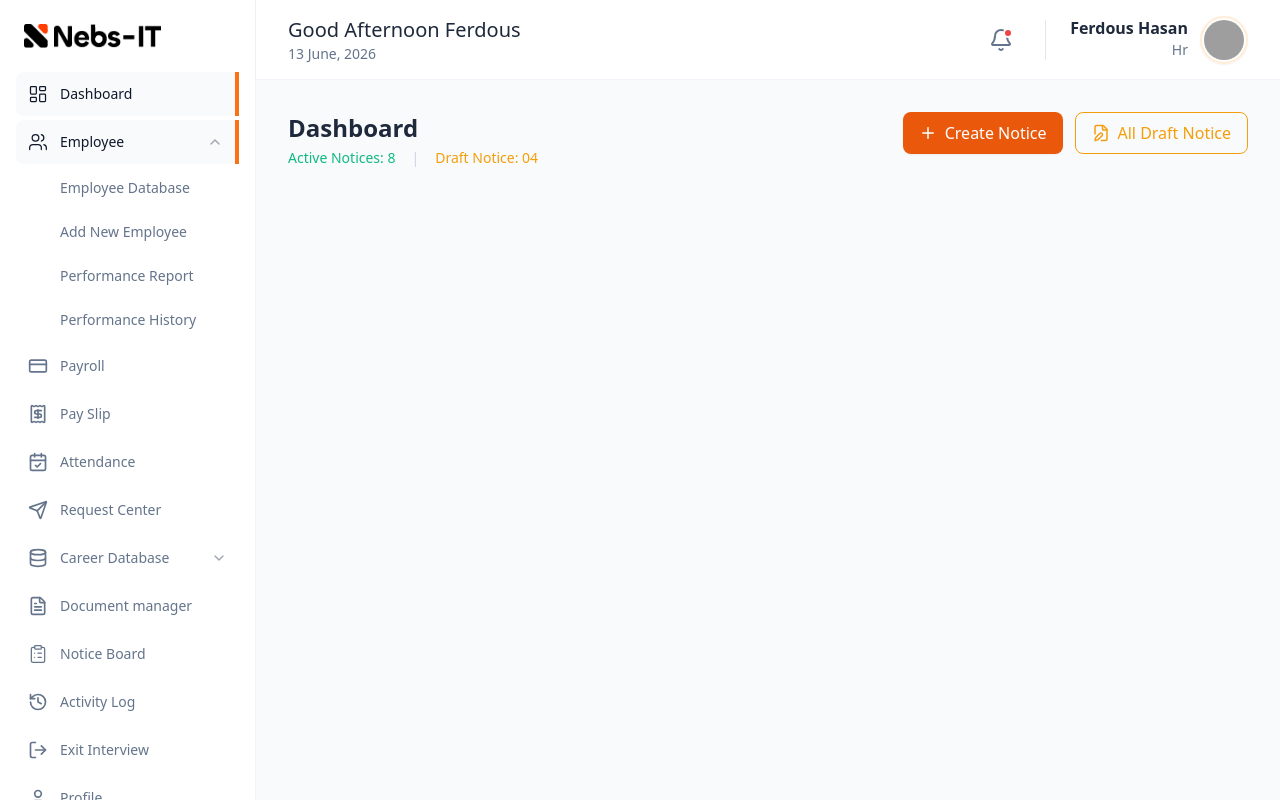
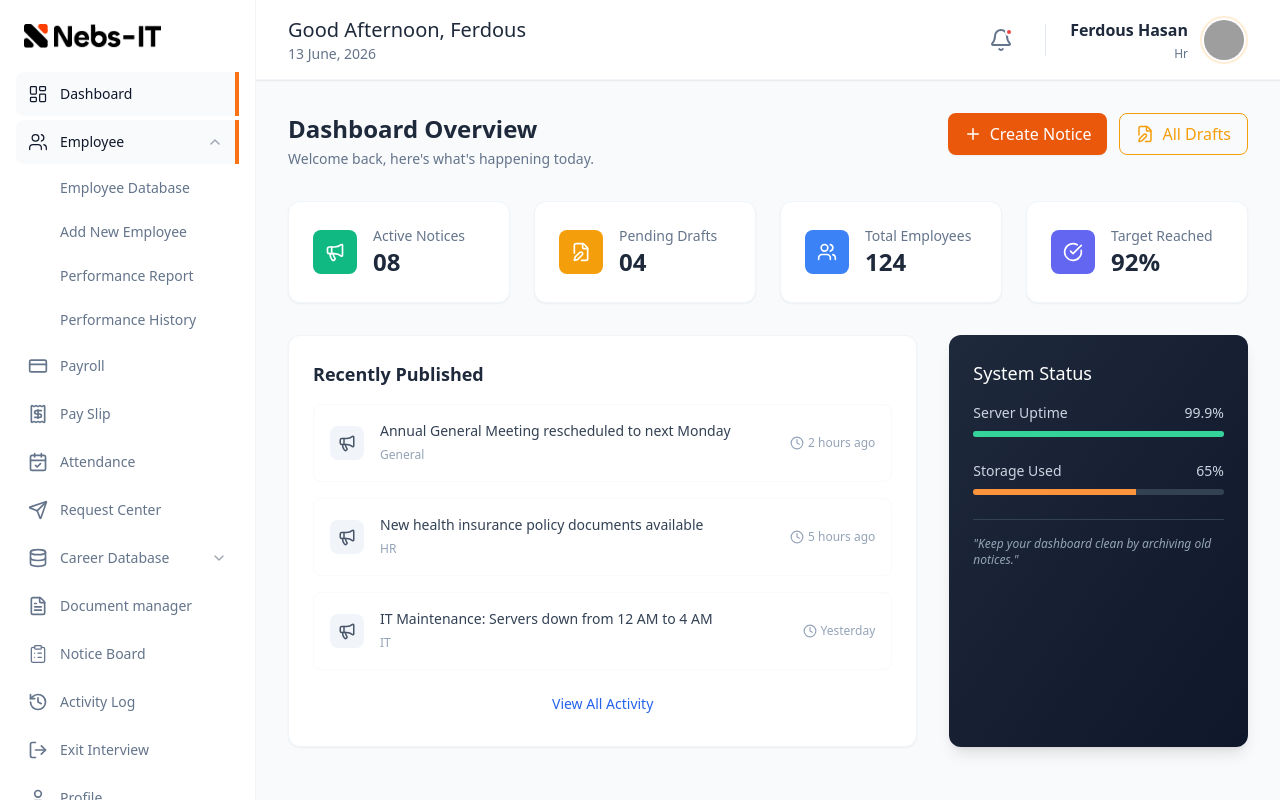
Before and after one commit to ferdoushasanpr/nebsit-dashboard, a React (Vite) app: page / in a window 1280 px wide. Built offline with nearby package versions, Linux system fonts and the light colour scheme; grey boxes are pictures that could not be loaded.

Commit message:
fix: Components are Responsive

```diff
--- a/src/components/Dashboard.tsx
+++ b/src/components/Dashboard.tsx
@@ -1,28 +1,173 @@
-import { Plus, FileEdit } from "lucide-react";
+import {
+  Plus,
+  FileEdit,
+  Users,
+  Megaphone,
+  Clock,
+  CheckCircle,
+} from "lucide-react";
+
+interface StatCardProps {
+  title: string;
+  value: string | number;
+  icon: React.ReactNode;
+  color: string;
+}
+
+interface RecentNotice {
+  id: number;
+  title: string;
+  time: string;
+  category: string;
+}
 
 export default function Dashboard() {
+  const recentNotices: RecentNotice[] = [
+    {
+      id: 1,
+      title: "Annual General Meeting rescheduled to next Monday",
+      time: "2 hours ago",
+      category: "General",
+    },
+    {
+      id: 2,
+      title: "New health insurance policy documents available",
+      time: "5 hours ago",
+      category: "HR",
+    },
+    {
+      id: 3,
+      title: "IT Maintenance: Servers down from 12 AM to 4 AM",
+      time: "Yesterday",
+      category: "IT",
+    },
+  ];
+
   return (
-    <>
-      <div className="flex justify-between items-start mb-6">
+    <div className="max-w-7xl mx-auto">
+      <div className="flex justify-between items-start mb-8">
         <div>
-          <h1 className="text-2xl font-semibold text-slate-800">Dashboard</h1>
-          <div className="flex gap-4 mt-1 text-sm">
-            <span className="text-emerald-500 font-medium">
-              Active Notices: 8
-            </span>
-            <span className="text-slate-300">|</span>
-            <span className="text-amber-500 font-medium">Draft Notice: 04</span>
-          </div>
+          <h1 className="text-2xl font-semibold text-slate-800">
+            Dashboard Overview
+          </h1>
+          <p className="text-slate-500 text-sm mt-1">
+            Welcome back, here's what's happening today.
+          </p>
         </div>
         <div className="flex gap-3">
           <button className="flex items-center gap-2 bg-orange-600 text-white px-4 py-2 rounded-lg hover:bg-orange-700 transition shadow-sm">
             <Plus size={18} /> Create Notice
           </button>
           <button className="flex items-center gap-2 border border-amber-500 text-amber-500 px-4 py-2 rounded-lg hover:bg-amber-50 transition">
-            <FileEdit size={18} /> All Draft Notice
+            <FileEdit size={18} /> All Drafts
           </button>
         </div>
       </div>
-    </>
+
+      <div className="grid grid-cols-1 md:grid-cols-2 lg:grid-cols-4 gap-6 mb-8">
+        <StatCard
+          title="Active Notices"
+          value="08"
+          icon={<Megaphone size={20} />}
+          color="bg-emerald-500"
+        />
+        <StatCard
+          title="Pending Drafts"
+          value="04"
+          icon={<FileEdit size={20} />}
+          color="bg-amber-500"
+        />
+        <StatCard
+          title="Total Employees"
+          value="124"
+          icon={<Users size={20} />}
+          color="bg-blue-500"
+        />
+        <StatCard
+          title="Target Reached"
+          value="92%"
+          icon={<CheckCircle size={20} />}
+          color="bg-indigo-500"
+        />
+      </div>
+
+      <div className="grid grid-cols-1 lg:grid-cols-3 gap-8">
+        <div className="lg:col-span-2 bg-white p-6 rounded-xl border border-slate-100 shadow-sm">
+          <h3 className="text-lg font-semibold text-slate-800 mb-4">
+            Recently Published
+          </h3>
+          <div className="space-y-4">
+            {recentNotices.map((notice) => (
+              <div
+                key={notice.id}
+                className="flex items-center justify-between p-4 border border-slate-50 rounded-lg hover:bg-slate-50 transition"
+              >
+                <div className="flex gap-4 items-center">
+                  <div className="p-2 bg-slate-100 rounded-lg text-slate-600">
+                    <Megaphone size={18} />
+                  </div>
+                  <div>
+                    <h4 className="text-sm font-medium text-slate-700">
+                      {notice.title}
+                    </h4>
+                    <span className="text-xs text-slate-400">
+                      {notice.category}
+                    </span>
+                  </div>
+                </div>
+                <div className="flex items-center gap-1 text-xs text-slate-400">
+                  <Clock size={14} />
+                  {notice.time}
+                </div>
+              </div>
+            ))}
+          </div>
+          <button className="w-full mt-4 py-2 text-sm text-blue-600 font-medium hover:bg-blue-50 rounded-lg transition">
+            View All Activity
+          </button>
+        </div>
+
+        <div className="bg-gradient-to-br from-slate-800 to-slate-900 p-6 rounded-xl text-white shadow-lg">
+          <h3 className="text-lg font-medium mb-4">System Status</h3>
+          <div className="space-y-6">
+            <div>
+              <div className="flex justify-between text-sm mb-2 text-slate-300">
+                <span>Server Uptime</span>
+                <span>99.9%</span>
+              </div>
+              <div className="w-full bg-slate-700 h-1.5 rounded-full overflow-hidden">
+                <div className="bg-emerald-400 h-full w-[99.9%]"></div>
+              </div>
+            </div>
+            <div>
+              <div className="flex justify-between text-sm mb-2 text-slate-300">
+                <span>Storage Used</span>
+                <span>65%</span>
+              </div>
+              <div className="w-full bg-slate-700 h-1.5 rounded-full overflow-hidden">
+                <div className="bg-orange-400 h-full w-[65%]"></div>
+              </div>
+            </div>
+            <div className="pt-4 border-t border-slate-700">
+              <p className="text-xs text-slate-400 italic">
+                "Keep your dashboard clean by archiving old notices."
+              </p>
+            </div>
+          </div>
+        </div>
+      </div>
+    </div>
   );
 }
+
+function StatCard({ title, value, icon, color }: StatCardProps) {
+  return (
+    <div className="bg-white p-6 rounded-xl border border-slate-100 shadow-sm flex items-center gap-4">
+      <div className={`${color} text-white p-3 rounded-lg`}>{icon}</div>
+      <div>
+        <p className="text-sm font-medium text-slate-500">{title}</p>
+        <h2 className="text-2xl font-bold text-slate-800">{value}</h2>
+      </div>
+    </div>
+  );
+}
--- a/src/components/MainComponent.tsx
+++ b/src/components/MainComponent.tsx
@@ -1,19 +1,51 @@
-import React from "react";
+import React, { useState } from "react";
 import Sidebar from "./Sidebar";
 import Navbar from "./Navbar";
+import { Menu } from "lucide-react"; // Import toggle icons
 
 type MainComponentProps = {
   children: React.ReactNode;
 };
 
 export default function MainComponent({ children }: MainComponentProps) {
+  const [isMobileMenuOpen, setIsMobileMenuOpen] = useState(false);
+
   return (
-    <div className="h-screen flex overflow-hidden">
-      <Sidebar />
-      <main className="flex-1 flex flex-col bg-gray-100 h-screen">
-        <Navbar />
-        <div className="p-8 bg-slate-50 font-sans flex-1 overflow-y-auto">
-          {children}
+    <div className="h-screen flex flex-col md:flex-row overflow-hidden bg-slate-50 relative">
+      {/* Mobile Overlay */}
+      {isMobileMenuOpen && (
+        <div
+          className="fixed inset-0 bg-black/20 backdrop-blur-sm z-40 md:hidden"
+          onClick={() => setIsMobileMenuOpen(false)}
+        />
+      )}
+
+      {/* Sidebar Container */}
+      <div
+        className={`
+        fixed inset-y-0 left-0 z-50 transform transition-transform duration-300 ease-in-out md:relative md:translate-x-0
+        ${isMobileMenuOpen ? "translate-x-0" : "-translate-x-full"}
+      `}
+      >
+        <Sidebar onClose={() => setIsMobileMenuOpen(false)} />
+      </div>
+
+      <main className="flex-1 flex flex-col h-full min-w-0">
+        {/* Navbar with Hamburger Toggle */}
+        <div className="flex items-center bg-white border-b border-gray-100 md:block">
+          <button
+            onClick={() => setIsMobileMenuOpen(true)}
+            className="p-4 md:hidden text-slate-600 hover:text-orange-500 transition-colors"
+          >
+            <Menu size={24} />
+          </button>
+          <div className="flex-1">
+            <Navbar />
+          </div>
+        </div>
+
+        <div className="p-4 md:p-8 flex-1 overflow-y-auto">
+          <div className="max-w-7xl mx-auto">{children}</div>
         </div>
       </main>
     </div>
--- a/src/components/Navbar.tsx
+++ b/src/components/Navbar.tsx
@@ -2,35 +2,36 @@ import { Bell } from "lucide-react";
 
 export default function Navbar() {
   return (
-    <header className="h-20 bg-white border-b border-slate-100 flex items-center justify-between px-8 shadow-sm">
+    <header className="h-20 bg-white border-b border-slate-100 flex items-center justify-between px-4 md:px-8 shadow-sm shrink-0">
       <div className="flex flex-col">
-        <h2 className="text-xl font-medium text-[#1E293B]">
-          Good Afternoon Ferdous
+        <h2 className="text-lg md:text-xl font-medium text-[#1E293B] line-clamp-1">
+          <span className="hidden sm:inline">Good Afternoon, </span>Ferdous
         </h2>
-        <p className="text-sm text-[#64748B] font-medium">13 June, 2026</p>
+        <p className="text-xs md:text-sm text-[#64748B] font-medium">
+          13 June, 2026
+        </p>
       </div>
 
-      <div className="flex items-center gap-6">
+      <div className="flex items-center gap-3 md:gap-6">
         <div className="relative p-2 hover:bg-slate-50 rounded-full cursor-pointer transition-colors">
-          <Bell size={24} className="text-[#64748B]" />
-          <span className="absolute top-2 right-2 w-2.5 h-2.5 bg-red-500 border-2 border-white rounded-full"></span>
+          <Bell size={20} className="md:w-6 md:h-6 text-[#64748B]" />
+          <span className="absolute top-2 right-2 w-2 h-2 bg-red-500 border-2 border-white rounded-full"></span>
         </div>
 
-        <div className="h-10 w-[1px] bg-slate-200"></div>
+        <div className="h-8 w-[1px] bg-slate-200"></div>
 
-        <div className="flex items-center gap-3 cursor-pointer group">
-          <div className="text-right">
-            <p className="text-base font-bold text-[#1E293B] leading-none group-hover:text-sky-500 transition-colors">
+        <div className="flex items-center gap-2 md:gap-3 cursor-pointer group">
+          <div className="text-right hidden sm:block">
+            <p className="text-sm md:text-base font-bold text-[#1E293B] leading-none">
               Ferdous Hasan
             </p>
-            <p className="text-sm text-[#64748B] font-medium mt-1">Hr</p>
+            <p className="text-xs text-[#64748B] font-medium mt-1">Hr</p>
           </div>
-
-          <div className="w-12 h-12 rounded-full border-2 border-orange-100 p-0.5 overflow-hidden shadow-sm">
+          <div className="w-10 h-10 md:w-12 md:h-12 rounded-full border-2 border-orange-100 p-0.5 overflow-hidden">
             <img
               src="https://api.dicebear.com/7.x/avataaars/svg?seed=Asif"
-              alt="User Profile"
-              className="w-full h-full object-cover rounded-full bg-slate-100"
+              alt="User"
+              className="w-full h-full rounded-full bg-slate-100"
             />
           </div>
         </div>
--- a/src/components/Sidebar.tsx
+++ b/src/components/Sidebar.tsx
@@ -15,6 +15,7 @@ import {
   LogOut,
   User,
   ChevronDown,
+  X, // Added for mobile close button
 } from "lucide-react";
 
 const menuItems = [
@@ -43,16 +44,35 @@ const menuItems = [
   { name: "Profile", icon: User },
 ];
 
-export default function Sidebar() {
+interface SidebarProps {
+  onClose?: () => void; // Prop to handle closing mobile drawer
+}
+
+export default function Sidebar({ onClose }: SidebarProps) {
   const [openDropdown, setOpenDropdown] = useState<string | null>("Employee");
 
+  // Helper to close sidebar on mobile after clicking a link
+  const handleLinkClick = () => {
+    if (window.innerWidth < 768 && onClose) {
+      onClose();
+    }
+  };
+
   return (
-    <aside className="w-64 h-screen bg-white border-r border-gray-100 flex flex-col font-sans">
-      <div className="p-6 flex items-center gap-2">
+    <aside className="w-64 h-screen bg-white border-r border-gray-100 flex flex-col font-sans relative">
+      <div className="p-6 flex items-center justify-between gap-2">
         <img src={Logo} alt="Nebsit Logo" className="h-6 w-auto" />
+
+        {/* Mobile-only Close Button */}
+        <button
+          onClick={onClose}
+          className="md:hidden p-1 text-slate-400 hover:text-slate-600 transition-colors"
+        >
+          <X size={20} />
+        </button>
       </div>
 
-      <nav className="flex-1 px-4 overflow-y-auto">
+      <nav className="flex-1 px-4 overflow-y-auto pb-8">
         <ul className="space-y-1">
           {menuItems.map((item) => (
             <li key={item.name}>
@@ -60,11 +80,14 @@ export default function Sidebar() {
                 <div className="flex flex-col">
                   <NavLink
                     to={item.path}
-                    onClick={() => {
+                    onClickCapture={() => {
                       if (item.hasDropdown) {
-                        setOpenDropdown(item.name);
+                        setOpenDropdown(
+                          openDropdown === item.name ? null : item.name
+                        );
                       }
                     }}
+                    onClick={handleLinkClick}
                     className={({ isActive }) =>
                       `w-full flex items-center justify-between p-3 rounded-lg transition-colors group ${
                         isActive ||
@@ -89,6 +112,7 @@ export default function Sidebar() {
                     )}
                   </NavLink>
 
+                  {/* Dropdown Content */}
                   {item.hasDropdown &&
                     openDropdown === item.name &&
                     item.subItems && (
@@ -97,6 +121,7 @@ export default function Sidebar() {
                           <li key={sub.name}>
                             <NavLink
                               to={sub.path}
+                              onClick={handleLinkClick} // Close on mobile
                               className={({ isActive }) =>
                                 `block py-2.5 pl-11 pr-4 text-sm font-medium transition-colors rounded-lg ${
                                   isActive
@@ -113,6 +138,7 @@ export default function Sidebar() {
                     )}
                 </div>
               ) : (
+                /* Static buttons for items without paths */
                 <button
                   className="w-full flex items-center gap-3 p-3 text-slate-500 hover:bg-gray-50 rounded-lg"
                   onClick={() =>
```
Also changed, not shown: src/components/Employee.tsx (+75 -36 lines), src/components/NoticeBoard.tsx (+38 -25 lines).
